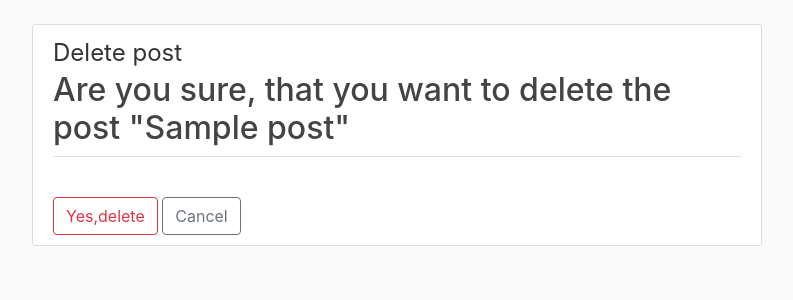
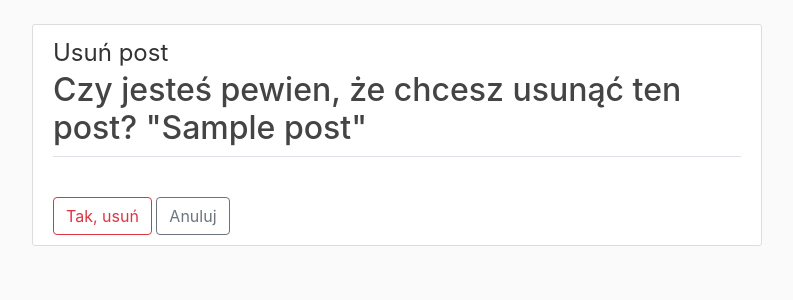
Before and after one commit to WaterThePeople/django_test_project, a Django app: template home_page/templates/home_page/post_confirm_delete.html in a window 1280 px wide. Shown: the part 56-356 px from the top of the page, without its empty margins (53-846 px from the left). Run offline with Django 3.2, Linux system fonts and the light colour scheme; tables that the repository leaves empty hold one stand-in row (values such as "Sample post"); the template is opened without the code that fills it: values that come from a table or form of the project are taken from there, most other values are stand-ins (such as "Sample title", 1, 10 or a date in 2020); some libraries are stand-ins or nearby versions.

Commit message:
Update post_confirm_delete.html

```diff
--- a/home_page/templates/home_page/post_confirm_delete.html
+++ b/home_page/templates/home_page/post_confirm_delete.html
@@ -5,16 +5,16 @@
             {%csrf_token %}
             <fieldset class="form-group">
                 <legend class="border-bottom mb-4">
-                    Delete post
-                    <h2>Are you sure, that you want to delete the post "{{object.title}}"</h2>
+                    Usuń post
+                    <h2>Czy jesteś pewien, że chcesz usunąć ten post? "{{object.title}}"</h2>
                 </legend>
             </fieldset>
             <div class="form group">
                 <button class="btn btn-outline-danger" type="submit">
-                    Yes,delete
+                    Tak, usuń
                 </button>
                 <a class="btn btn-outline-secondary" href="{% url 'post-detail' object.id %}">
-                    Cancel
+                    Anuluj
                 </a>
             </div>
         </form>
```
